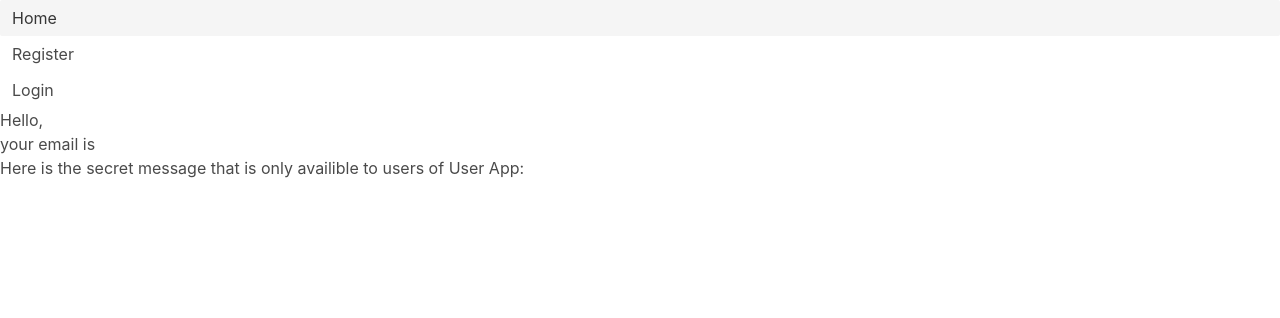
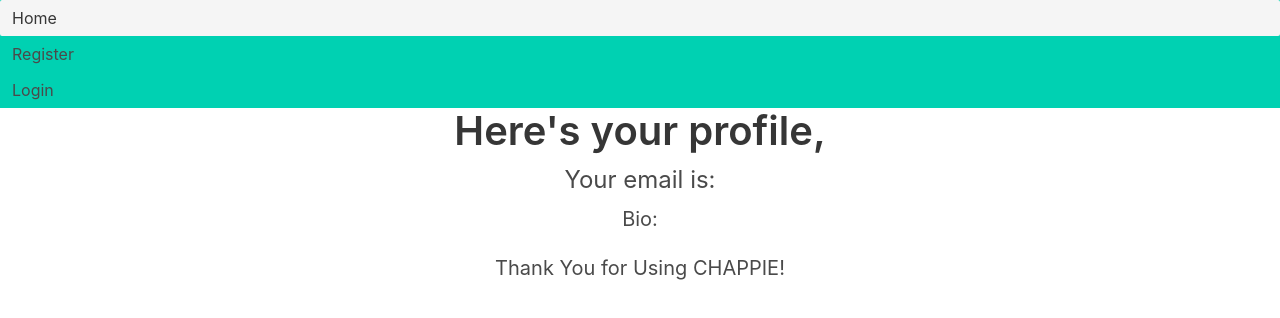
Before and after one commit to gtellez07/Project-3-Client, a React (Create React App) app: page /profile in a window 1280 px wide. Shown: the top 318 px of the page. Built offline with nearby package versions, Linux system fonts and the light colour scheme; no server answers.

Commit message:
added styling, fixed login/logout functionality, set up bio render

```diff
--- a/src/components/Navbar.jsx
+++ b/src/components/Navbar.jsx
@@ -1,22 +1,27 @@
 import { Link } from 'react-router-dom'
-import { Navbar } from 'react-bulma-components'
-import classnames from 'classnames'
+
+
 export default function SideBar({ currentUser, handleLogout }) {
 	const loggedIn = (
 		<aside className='menu'>
-
+			<ul className='menu-list'>
 				{/* if the user is logged in... */}
+				<li className='has-background-primary'>
 					<Link to="/">
 						<p>Home</p>
 					</Link>
-
+				</li>
+				<li className='has-background-primary'>
 					<Link to="/">
 						<span onClick={handleLogout}>Logout</span>
 					</Link>
-
+				</li>
+				<li className='has-background-primary'>
 					<Link to="/profile">
 						Profile
 					</Link>
+				</li>
+			</ul>
 
 		</aside>
 	)
@@ -24,17 +29,17 @@ export default function SideBar({ currentUser, handleLogout }) {
 	const loggedOut = (
 		<aside className='menu'>
 			<ul className='menu-list'>
-				<li>
+				<li className='has-background-primary'>
 					<Link to="/">
 						<p>Home</p>
 					</Link>
 				</li>
-				<li>
+				<li className='has-background-primary'>
 					<Link to="/register">
 						Register
 					</Link>
 				</li>
-				<li>
+				<li className='has-background-primary'>
 					<Link to="/login">
 						Login
 					</Link>
--- a/src/components/pages/Login.jsx
+++ b/src/components/pages/Login.jsx
@@ -19,7 +19,7 @@ export default function Login({ currentUser, setCurrentUser }) {
 				email,
 				password
 			}
-			const response = await axios.post(`${process.env.REACT_APP_SERVER_URL}/api-v1/users/login`, reqBody)
+			const response = await axios.post(`${process.env.REACT_APP_SERVER_URL}users/login`, reqBody)
 
 			// save the token in localstorage
 			const { token } = response.data
@@ -41,7 +41,7 @@ export default function Login({ currentUser, setCurrentUser }) {
 
 	// conditionally render a navigate component
 	if (currentUser) {
-		return <Navigate to="/profile" />
+		return <Navigate to="/" />
 	}
 
 	return (
--- a/src/components/pages/Profile.jsx
+++ b/src/components/pages/Profile.jsx
@@ -21,7 +21,7 @@ export default function Profile({ currentUser, handleLogout }) {
 					}
 				}
 				// hit the auth locked endpoint
-					const response = await axios.get(`${process.env.REACT_APP_SERVER_URL}/api-v1/users/auth-locked`, options)
+				const response = await axios.get(`${process.env.REACT_APP_SERVER_URL}users/auth-locked`, options)
 				// example POST with auth headers (options are always last argument)
 				// await axios.post(url, requestBody (form data), options)
 				// set the secret user message in state
@@ -42,15 +42,25 @@ export default function Profile({ currentUser, handleLogout }) {
 		fetchData()
 	}, []) // only fire on the first render of this component
 
+
 	return (
-		<div>
-			<h1>Hello, {currentUser?.name}</h1>
 
-			<p>your email is {currentUser?.email}</p>
-
-			<h2>Here is the secret message that is only availible to users of User App:</h2>
-
-			<h3>{msg}</h3>
+		<div className='field'>
+			<div className='field is-grouped is-grouped-centered'>
+				<h1 className='title is-2'>Here's your profile, {currentUser?.name}</h1>
+			</div>
+			<div className='field is-grouped is-grouped-centered'>
+				<p className='subtitle is-4'>Your email is: {currentUser?.email}</p>
+			</div>
+			<div className='field is-grouped is-grouped-centered'>
+				<p className='subtitle is-5'>Bio: {currentUser?.bio}</p>
+			</div>
+			<div className='field is-grouped is-grouped-centered'>
+				<h3 className='subtitle is-5'>{msg}</h3>
+			</div>
+			<div className='field is-grouped is-grouped-centered'>
+				<h2 className='subtitle is-5'>Thank You for Using CHAPPIE!</h2>
+			</div>
 		</div>
 	)
 }
--- a/src/components/pages/Register.jsx
+++ b/src/components/pages/Register.jsx
@@ -20,7 +20,7 @@ export default function Register({ currentUser, setCurrentUser }) {
 				email,
 				password
 			}
-			const response = await axios.post(`${process.env.REACT_APP_SERVER_URL}/api-v1/users/register`, reqBody)
+			const response = await axios.post(`${process.env.REACT_APP_SERVER_URL}users/register`, reqBody)
 
 			// save the token in localstorage
 			const { token } = response.data
```
Lines whose indentation alone changed are shown as unchanged.
